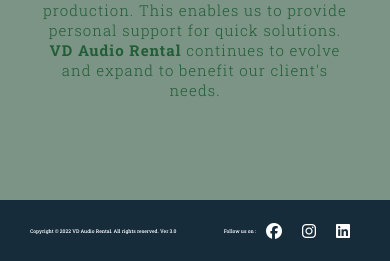
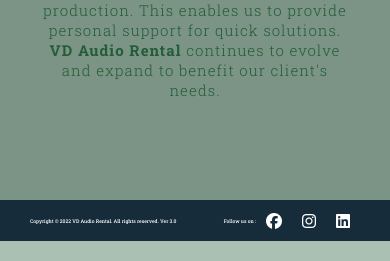
Before and after one commit to jjfcode/VDAudio2022, a PHP site: page / in a window 390 px wide. Shown: the part 1293-1554 px from the top of the page. Run offline with PHP 8.4, Linux system fonts and the light colour scheme; some libraries are stand-ins or nearby versions.

Commit message:
fix media 520

```diff
--- a/CSS/style.css
+++ b/CSS/style.css
@@ -242,7 +242,7 @@
         font-size: 13px;
     }
 }
-@media (max-width: 820px)
+@media (max-width: 520px)
 {
     header
     {
@@ -281,7 +281,7 @@
     }
     .footer
     {
-        padding: 20px 30px;
+        padding: 10px 30px;
     }
     .footer .text
     {
@@ -293,7 +293,7 @@
     }
     header .toggle
     {
-        width: 45px;
+        width: 35px;
         height: 28px;
     }
 }
```
